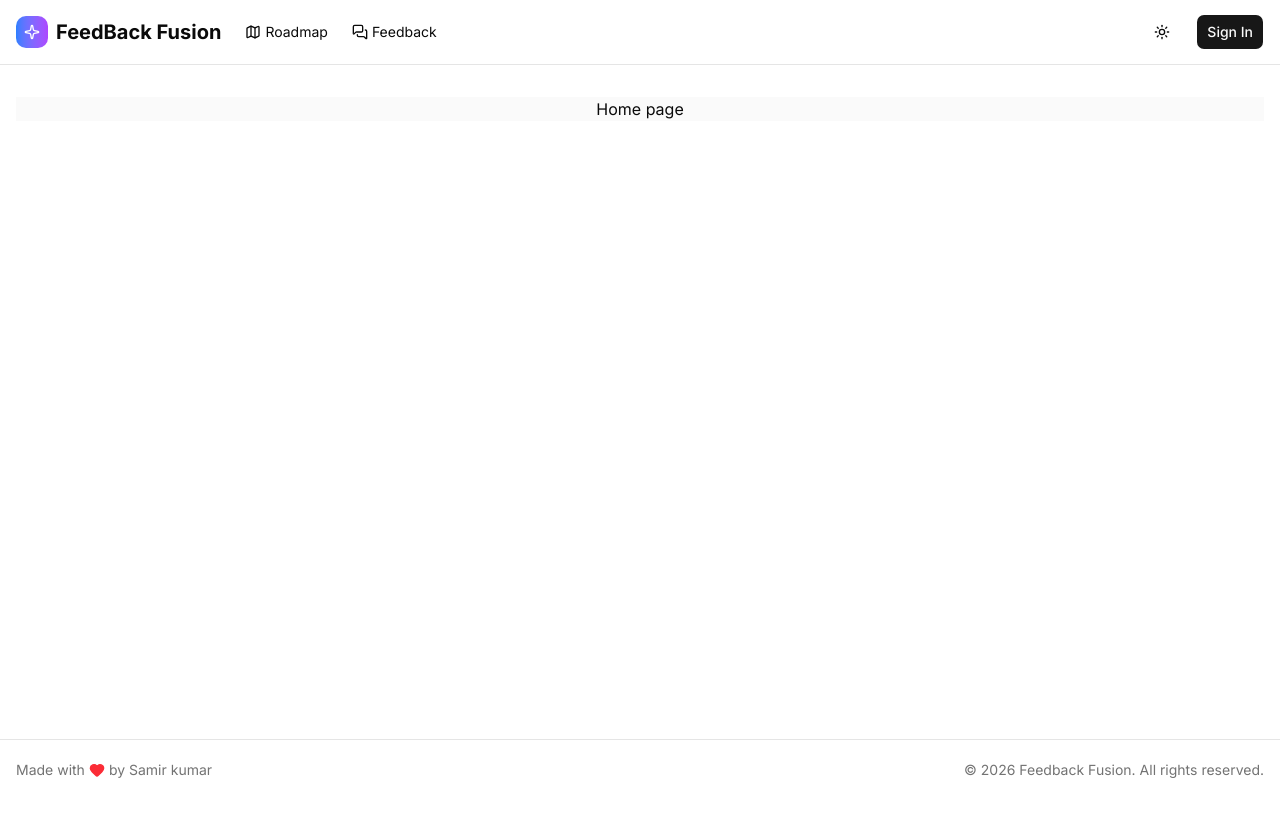
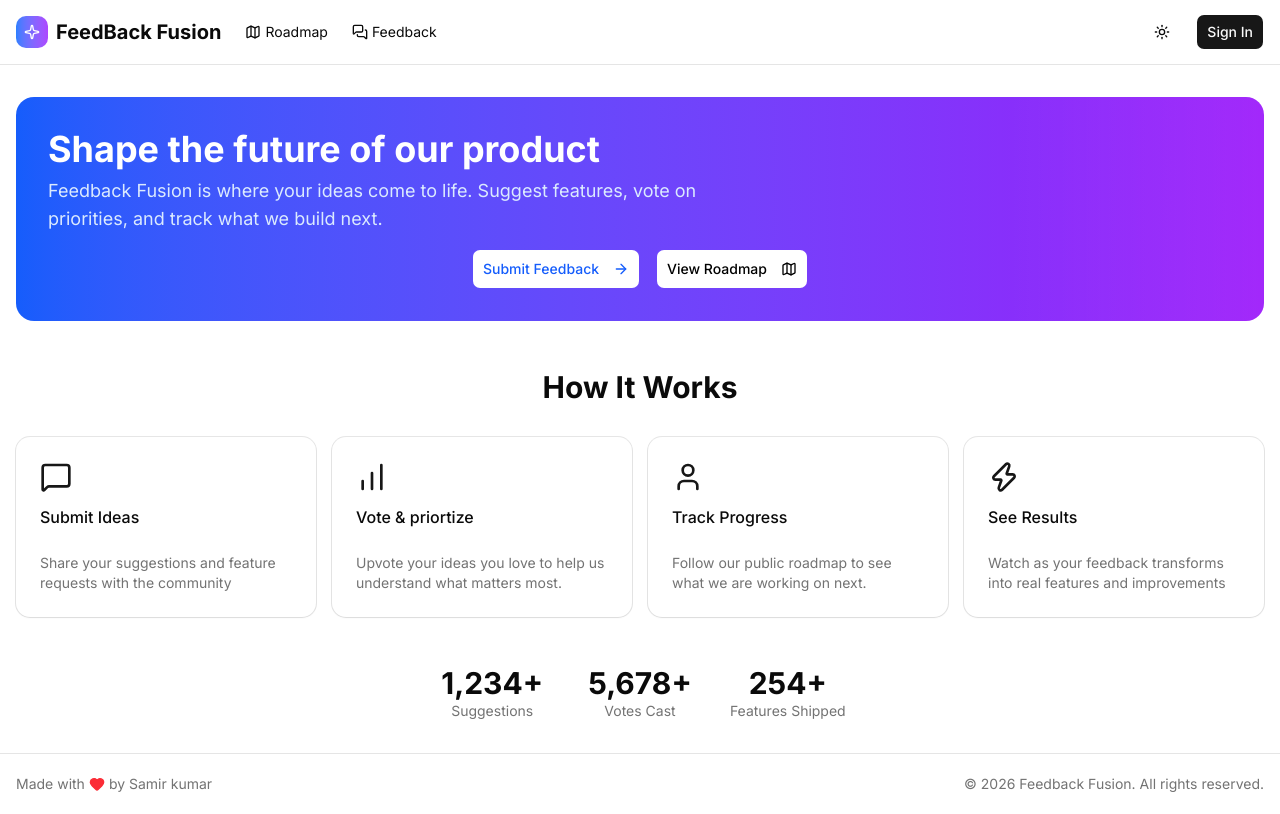
Before and after one commit to SamirKumar434/Product_Feedback_Platform, a Next.js app: page / in a window 1280 px wide. Built offline with nearby package versions, Linux system fonts and the light colour scheme; no server answers.

Commit message:
Home page done

```diff
--- a/app/page.tsx
+++ b/app/page.tsx
@@ -1,9 +1,117 @@
-import Image from "next/image";
+import { GradientHeader } from "@/components/gradient-header";
+import { Button } from "@/components/ui/button";
+import {
+  Card,
+  CardHeader,
+  CardTitle,
+  CardDescription,
+  CardContent,
+} from "@/components/ui/card";
+import { BarChart, MessageSquare, User, Zap } from "lucide-react";
+import { ArrowRight, MapIcon } from "lucide-react";
+import Link from "next/link";
 
-export default function Home() {
+export default function HomePage() {
   return (
-    <div className="flex flex-col flex-1 items-center justify-center bg-zinc-50 font-sans dark:bg-black">
-      Home page
+    <div className="space-y-12">
+      {/* Hero Section */}
+      <GradientHeader
+        title="Shape the future of our product"
+        subtitle="Feedback Fusion is where your ideas come to life. Suggest features, vote on priorities, and track what we build next."
+      >
+        <div className="flex justify-center gap-4 pt-4">
+          <Button
+            asChild
+            size="lg"
+            className="bg-white text-blue-600 hover:bg-gray-100"
+          >
+            <Link href="/feedback/new">
+              Submit Feedback <ArrowRight className="ml-2 h-4 w-4" />
+            </Link>
+          </Button>
+          <Button
+            asChild
+            size="lg"
+            className="bg-white text-black hover:bg-gray-100"
+          >
+            <Link href="/roadmap">
+              View Roadmap <MapIcon className="ml-2 h-4 w-4" />
+            </Link>
+          </Button>
+        </div>
+      </GradientHeader>
+      {/* Feature Section */}
+      {/* Feature Section */}
+      <section>
+        <h2 className="text-3xl font-bold text-center mb-8">How It Works</h2>
+        <div className="grid grid-cols-1 md:grid-cols-2 lg:grid-cols-4 gap-4">
+          <Card>
+            <CardHeader>
+              <MessageSquare className="h-8 w-8 text-primary mb-2" />
+              <CardTitle>Submit Ideas</CardTitle>
+            </CardHeader>
+            <CardContent>
+              <p className="text-muted-foreground text-sm">
+                Share your suggestions and feature requests with the community
+              </p>
+            </CardContent>
+          </Card>
+          <Card>
+            <CardHeader>
+              <BarChart className="h-8 w-8 text-primary mb-2" />
+              <CardTitle>Vote & priortize</CardTitle>
+            </CardHeader>
+            <CardContent>
+              <p className="text-muted-foreground text-sm">
+                Upvote your ideas you love to help us understand what matters
+                most.
+              </p>
+            </CardContent>
+          </Card>
+          <Card>
+            <CardHeader>
+              <User className="h-8 w-8 text-primary mb-2" />
+              <CardTitle>Track Progress</CardTitle>
+            </CardHeader>
+            <CardContent>
+              <p className="text-muted-foreground text-sm">
+                Follow our public roadmap to see what we are working on next.
+              </p>
+            </CardContent>
+          </Card>
+          <Card>
+            <CardHeader>
+              <Zap className="h-8 w-8 text-primary mb-2" />
+              <CardTitle>See Results</CardTitle>
+            </CardHeader>
+            <CardContent>
+              <p className="text-muted-foreground text-sm">
+                Watch as your feedback transforms into real features and
+                improvements
+              </p>
+            </CardContent>
+          </Card>
+        </div>
+      </section>
+      {/* Stats Section */}
+      <section className="text-center">
+        <div className="inline-grid grid-cols-3 gap-8">
+          <div>
+            <div className="text-3xl font-bold">1,234+</div>
+            <div className="text-muted-foreground text-sm">Suggestions</div>
+          </div>
+          <div>
+            <div className="text-3xl font-bold">5,678+</div>
+            <div className="text-muted-foreground text-sm">Votes Cast</div>
+          </div>
+          <div>
+            <div className="text-3xl font-bold">254+</div>
+            <div className="text-muted-foreground text-sm">
+              Features Shipped
+            </div>
+          </div>
+        </div>
+      </section>
     </div>
   );
 }
```
